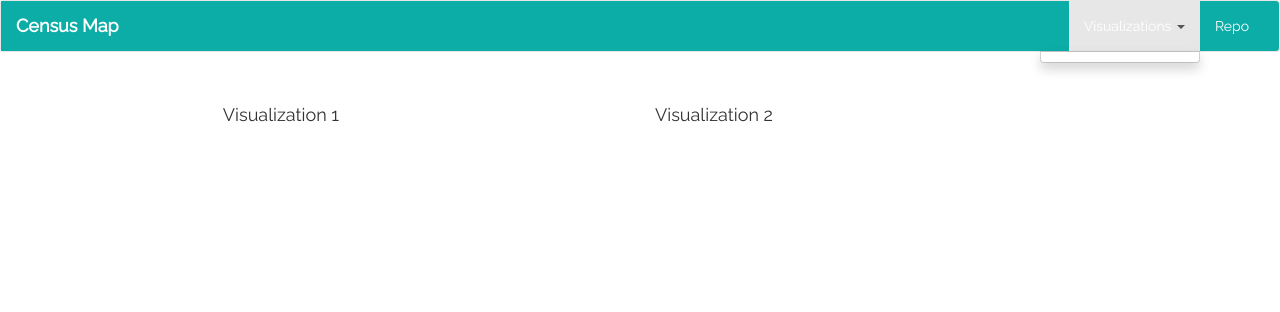
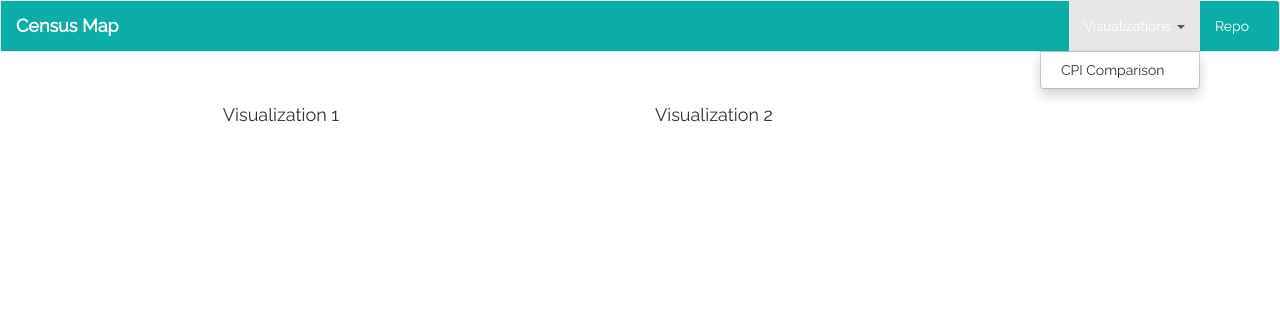
Before and after one commit to Senkichi/ACS, a Flask app: page /comparison in a window 1280 px wide, after a click on "Visualizations". Shown: the top 312 px of the page. Run offline with Flask 2, Linux system fonts and the light colour scheme; some libraries are stand-ins or nearby versions.

Commit message:
added CPI comparison to visualization dropdown

```diff
--- a/static/templates/layout.html
+++ b/static/templates/layout.html
@@ -46,7 +46,7 @@
 				  <!-- TODO: -->
 				  <!-- append code for dropdown items -->
 				  <!--Example-->
-				  <!--<li><a href="lat_vs_temp.html">Latitude vs Max Temperature</a></li>-->
+				  <li><a href="graph.html">CPI Comparison</a></li>
 
 				</ul>
 			  </li>
```
